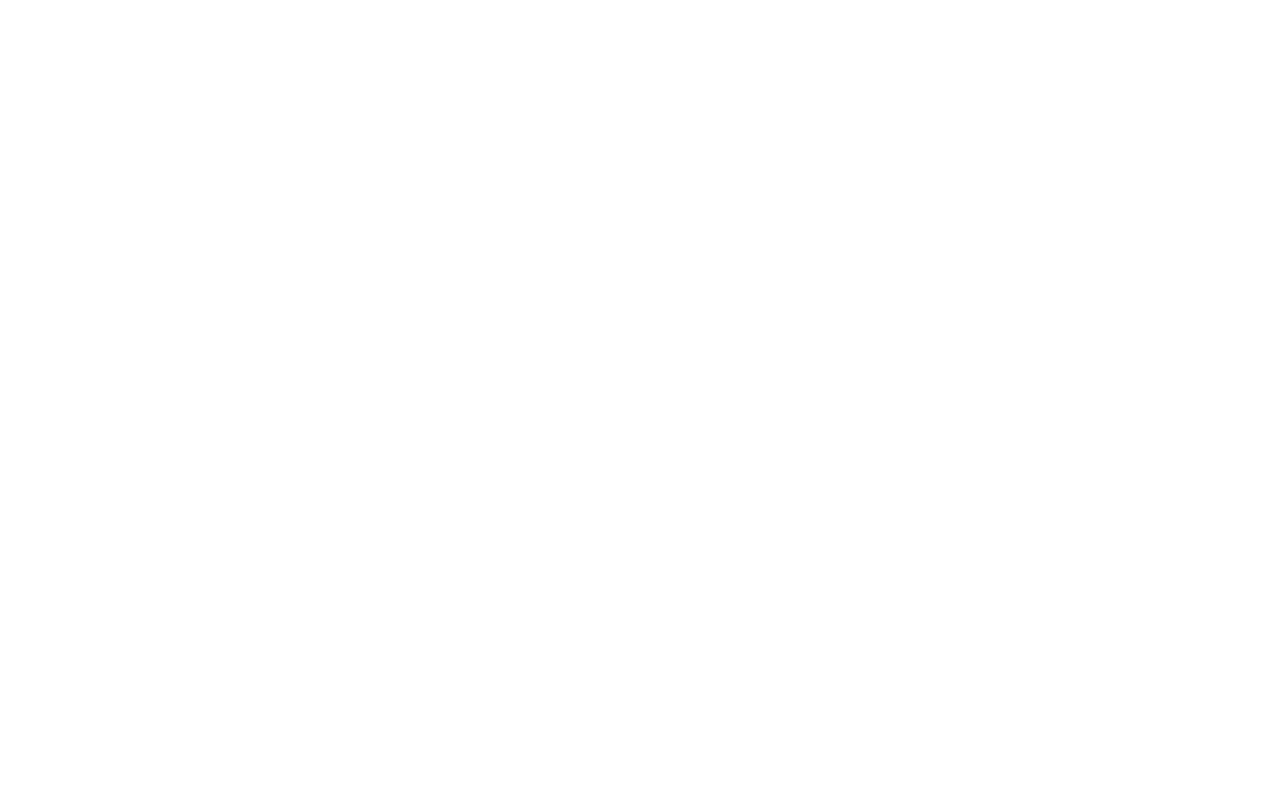
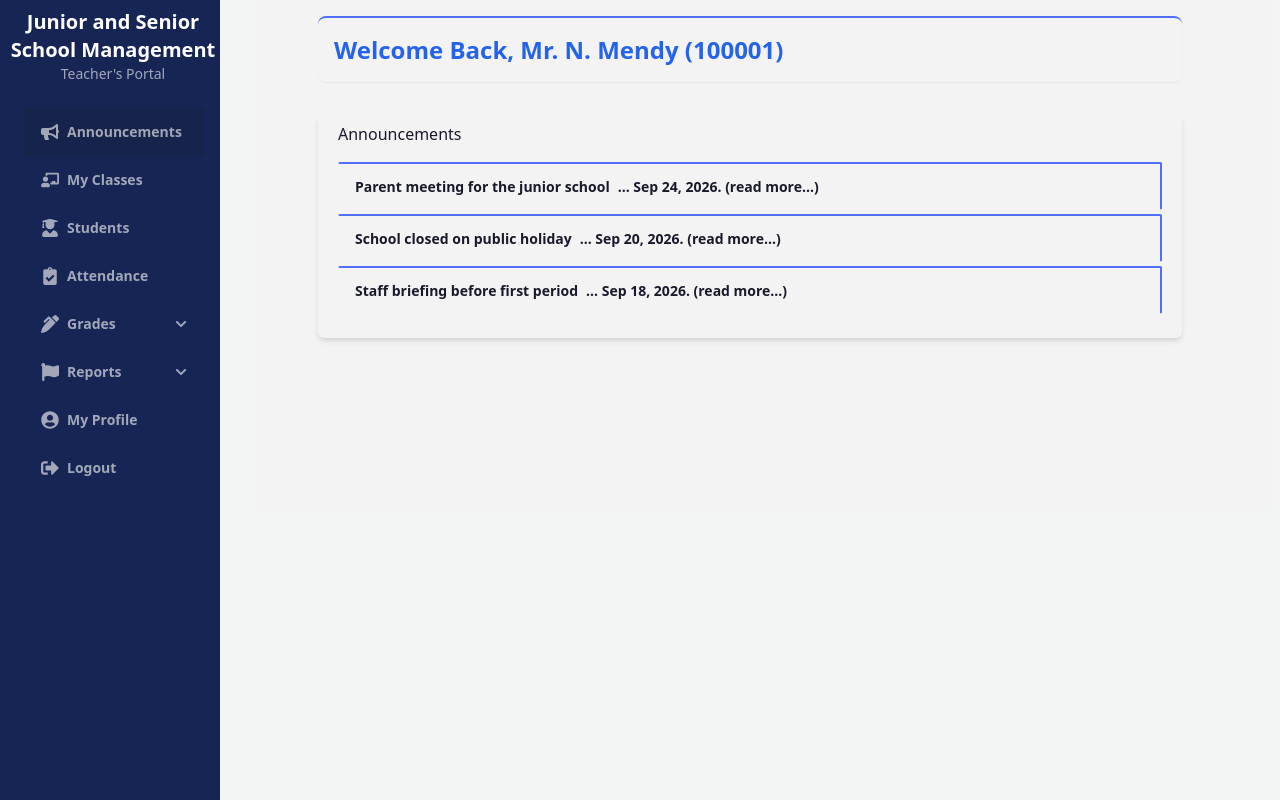
Before and after one commit to barrymomodouwurrie-165/school-management-system, a React app in the folder Frondend/: page /teacher-dashboard in a window 1280 px wide. Before the commit this address had no page. Built offline with nearby package versions, Linux system fonts and the light colour scheme; the HTML template or start-up script is replaced by a standard one.

Commit message:
Created a page for the teacher's portal, created Teacher's Navbar and added a welcome banner to the dashboard.

```diff
--- a/Frondend/src/App.jsx
+++ b/Frondend/src/App.jsx
@@ -3,6 +3,7 @@
 import LoginPage from "./pages/LoginPage";
 import AdminDashboard from "./pages/AdminDashboard";
 import StudentDashboard from "./pages/StudentDashboard";
+import TeacherDashboard from "./pages/TeacherDashboard";
 import "./App.css";
 import { useState } from "react";
 import admission from "./assets/admission.avif";
@@ -98,6 +99,12 @@
             <StudentDashboard messages={messages} setMessages={setMessages} />
           }
         />
+        <Route
+          path="/teacher-dashboard"
+          element={
+            <TeacherDashboard messages={messages} setMessages={setMessages} />
+          }
+        />
       </Routes>
     </div>
   );
--- /dev/null
+++ b/Frondend/src/components/TeacherComponents/TeacherSideBar.jsx
@@ -0,0 +1,36 @@
+import { Link } from "react-router";
+import { FaSignOutAlt } from "react-icons/fa";
+import TeacherSideBarNav from "./TeacherSideBarNav";
+
+const TeacherSideBar = ({ activePage, onNavigate, NAV_PAGES, setIsClick }) => {
+  return (
+    <div className="hidden fixed left-0 top-0 bottom-0 bg-blue-950 w-[220px] px-2 md:flex flex-col">
+      <div className="z-50 w-[210px] py-2  text-center flex-shrink-0">
+        <div className="flex flex-col items-center text-white">
+          <p className="font-bold text-xl">
+            Junior and Senior School Management
+          </p>
+          <p className="text-sm text-white/60">Teacher's Portal</p>
+        </div>
+      </div>
+      <div className=" flex-1 overflow-y-auto [scrollbar-width:none] p-2 text-white/60 mt-2">
+        <div className="flex flex-col pl-2">
+          <TeacherSideBarNav
+            activePage={activePage}
+            onNavigate={onNavigate}
+            NAV_PAGES={NAV_PAGES}
+            setIsClick={setIsClick}
+          />
+          <div>
+            <Link className=" btn btn-ghost ">
+              <FaSignOutAlt size={18} />
+              Logout
+            </Link>
+          </div>
+        </div>
+      </div>
+    </div>
+  );
+};
+
+export default TeacherSideBar;
--- /dev/null
+++ b/Frondend/src/components/TeacherComponents/TeacherSideBarNav.jsx
@@ -0,0 +1,81 @@
+import { useState } from "react";
+import { FaChevronDown } from "react-icons/fa";
+
+const TeacherSideBarNav = ({
+  NAV_PAGES,
+  activePage,
+  onNavigate,
+  setOpen,
+  open,
+  //   setIsClick,
+}) => {
+  const [openMenu, setOpenMenu] = useState(null);
+
+  const HandleNavigate = (id) => {
+    onNavigate(id);
+    // setIsClick(id !== "admin");
+    setOpen?.(!open);
+  };
+
+  return (
+    <>
+      {NAV_PAGES &&
+        NAV_PAGES.map((item) => {
+          if (item.children) {
+            const isOpen = openMenu === item.id;
+            const childActive = item.children.some((c) => c.id === activePage);
+
+            return (
+              <div key={item.id}>
+                <button
+                  onClick={() => {
+                    setOpenMenu(isOpen ? null : item.id);
+                  }}
+                  className={`btn btn-ghost w-full justify-start ${childActive ? "btn-active" : ""}`}
+                >
+                  <item.logo size={18} />
+                  {item.label}
+                  <FaChevronDown
+                    size={12}
+                    className={`ml-auto transition-transform ${isOpen ? "rotate-180" : ""}`}
+                  />
+                </button>
+
+                {isOpen && (
+                  <div className="flex flex-col ml-6 border-l border-white/20">
+                    {item.children.map((child) => (
+                      <button
+                        key={child.id}
+                        onClick={() => HandleNavigate(child.id)}
+                        className={`btn btn-ghost btn-sm justify-start ${
+                          activePage === child.id ? "btn-active" : ""
+                        }`}
+                      >
+                        {child.label}
+                      </button>
+                    ))}
+                  </div>
+                )}
+              </div>
+            );
+          }
+
+          return (
+            <div key={item.id}>
+              <button
+                onClick={() => HandleNavigate(item.id)}
+                className={`btn btn-ghost w-full justify-start ${
+                  activePage === item.id ? "btn-active" : ""
+                }`}
+              >
+                <item.logo size={18} />
+                {item.label}
+              </button>
+            </div>
+          );
+        })}
+    </>
+  );
+};
+
+export default TeacherSideBarNav;
--- /dev/null
+++ b/Frondend/src/pages/TeacherDashboard.jsx
@@ -0,0 +1,115 @@
+import TeacherSideBar from "../components/TeacherComponents/TeacherSideBar";
+import TeacherSideBarNav from "../components/TeacherComponents/TeacherSideBarNav";
+import Announcement from "../components/Announcement";
+import { MdExitToApp } from "react-icons/md";
+import { useState } from "react";
+import { Link } from "react-router";
+import {
+  FaBullhorn,
+  FaChalkboardTeacher,
+  FaUserGraduate,
+  FaClipboardCheck,
+  FaPenAlt,
+  FaFlag,
+  FaUserCircle,
+  FaBars,
+  FaSignOutAlt,
+} from "react-icons/fa";
+
+const TeacherDashboard = ({ messages, setMessages }) => {
+  const [activePage, setActivePage] = useState("announcements");
+  const [open, setOpen] = useState(false);
+
+  const PAGES = {
+    announcements: Announcement,
+  };
+  const NAV_PAGES = [
+    { id: "announcements", label: "Announcements", logo: FaBullhorn },
+    { id: "my-classes", label: "My Classes", logo: FaChalkboardTeacher },
+    { id: "students", label: "Students", logo: FaUserGraduate },
+    { id: "attendance", label: "Attendance", logo: FaClipboardCheck },
+    {
+      id: "grades",
+      label: "Grades",
+      logo: FaPenAlt,
+      children: [
+        { id: "enter-results", label: "Enter Results" },
+        { id: "exam-details", label: "Exam Details" },
+      ],
+    },
+    {
+      id: "reports",
+      label: "Reports",
+      logo: FaFlag,
+      children: [
+        { id: "report-student", label: "Report Student" },
+        { id: "suggestion", label: "Suggestion" },
+      ],
+    },
+    { id: "profile", label: "My Profile", logo: FaUserCircle },
+  ];
+  const ActivePage = PAGES[activePage];
+  return (
+    <div
+      className={`${open ? "fixed inset-0 z-40 bg-black/50 md:hidden" : ""} min-h-screen md:pl-[220px] overflow-y-auto scrollbar-hide `}
+    >
+      <TeacherSideBar
+        activePage={activePage}
+        onNavigate={setActivePage}
+        NAV_PAGES={NAV_PAGES}
+      />
+      <div className="max-w-4xl mx-auto p-4">
+        <div className="p-4 border-t-2 border-primary rounded-lg shadow-sm">
+          <div className="flex items-center justify-end">
+            <Link
+              className="md:hidden btn btn-ghost"
+              onClick={() => setOpen(!open)}
+            >
+              {open ? <MdExitToApp size={24} /> : <FaBars size={24} />}
+            </Link>
+          </div>
+
+          {open ? (
+            <div
+              className={`md:flex flex-col fixed left-0 top-0 bottom-0 bg-blue-950 w-[220px] px-2`}
+            >
+              <div className="z-50 w-[210px] py-2  text-center flex-shrink-0">
+                <div className="flex flex-col items-center text-white">
+                  <p className="font-bold text-xl">
+                    Junior and Senior School Management
+                  </p>
+                  <p className="text-sm text-white/60">Teacher's Portal</p>
+                </div>
+              </div>
+              <div className=" flex-1 overflow-y-auto [scrollbar-width:none] p-2 text-white/60 mt-2">
+                <div className="flex flex-col pl-2">
+                  <TeacherSideBarNav
+                    activePage={activePage}
+                    onNavigate={setActivePage}
+                    NAV_PAGES={NAV_PAGES}
+                    open={open}
+                    setOpen={setOpen}
+                    //   setIsClick={setIsClick}
+                  />
+                  <div>
+                    <button className=" btn btn-ghost ">
+                      <FaSignOutAlt size={18} />
+                      Logout
+                    </button>
+                  </div>
+                </div>
+              </div>
+            </div>
+          ) : (
+            <h1 className="text-2xl font-bold text-blue-600">
+              Welcome Back, Mr. N. Mendy (100001)
+            </h1>
+          )}
+        </div>
+      </div>
+      <ActivePage messages={messages} setMessages={setMessages} />
+    </div>
+  );
+};
+
+export default TeacherDashboard;
```
Lines whose indentation alone changed are shown as unchanged.
